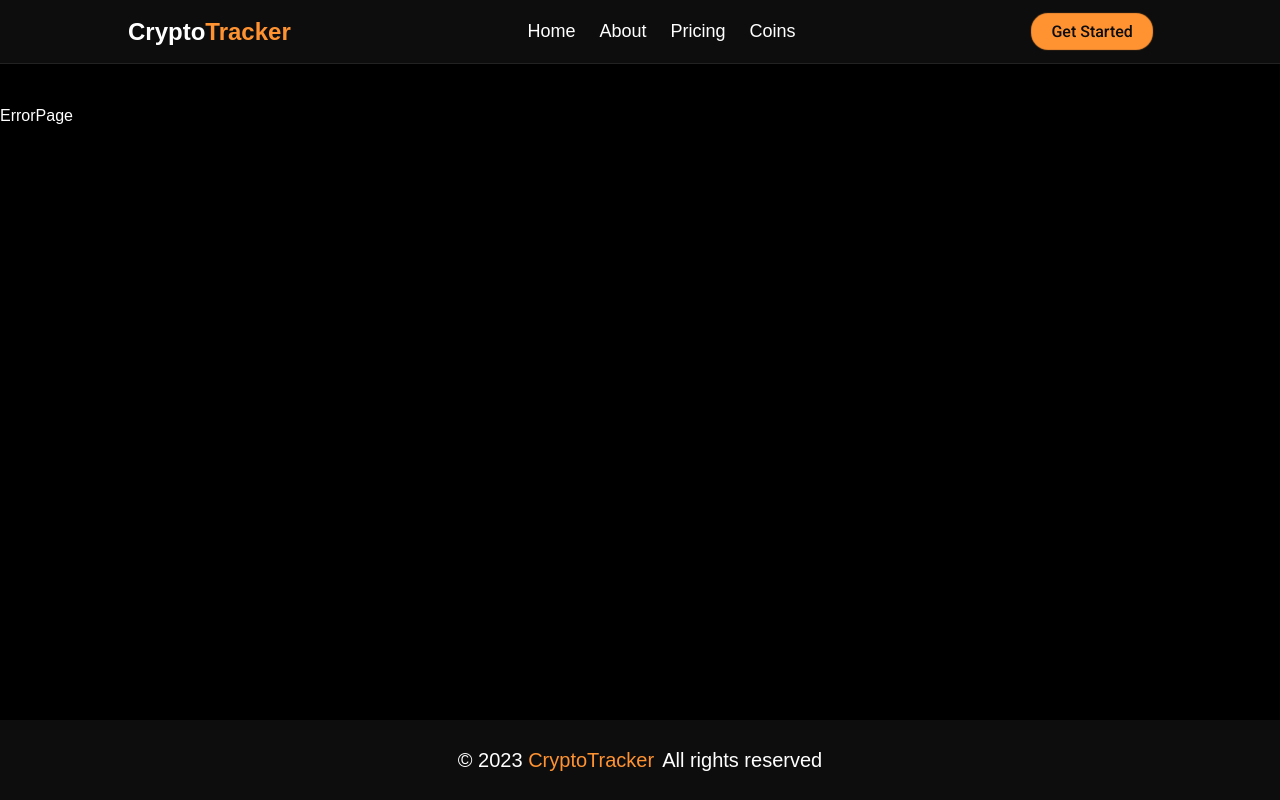
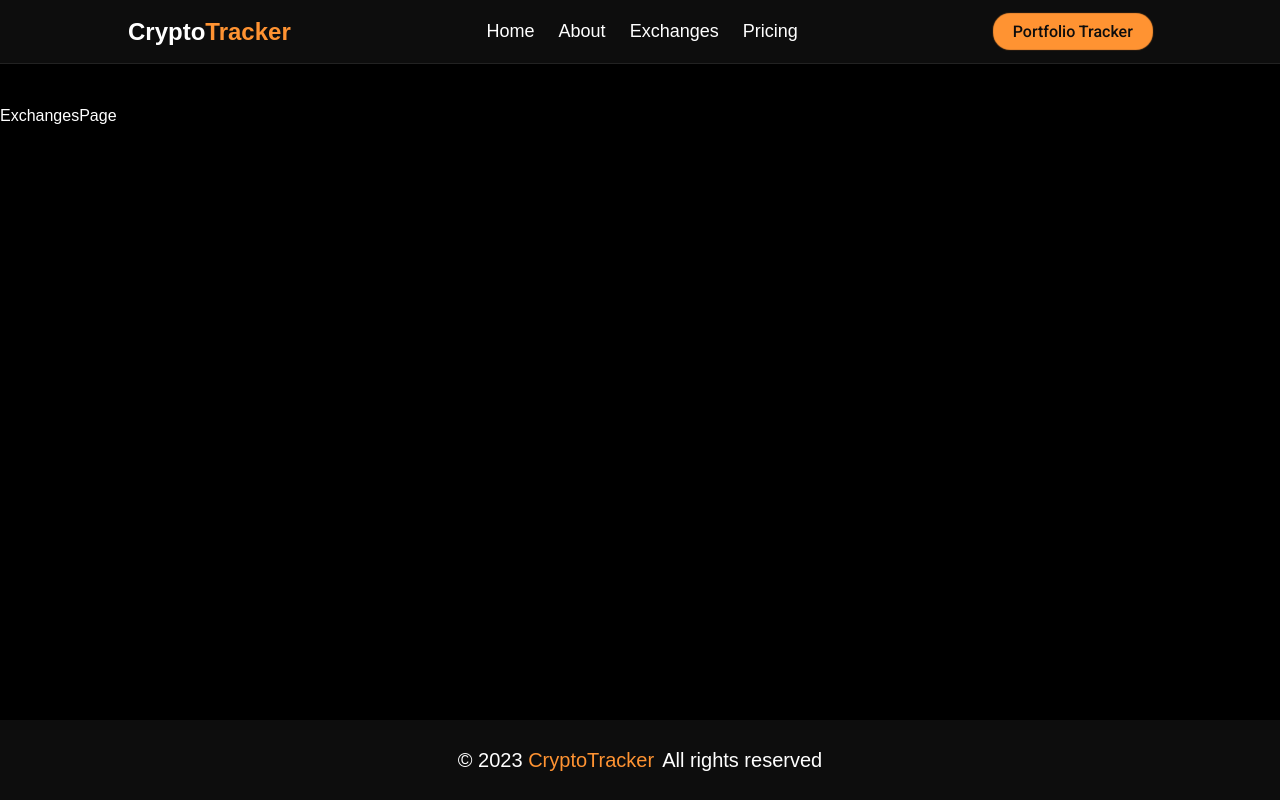
Before and after one commit to margusliinev/react-projects, a React (Vite) app in the folder 03-crypto-tracker/: page /Exchanges in a window 1280 px wide. Built offline with nearby package versions, Linux system fonts and the light colour scheme; a web font is replaced by a local one.

Commit message:
filtering error message, routing changes

```diff
--- a/03-crypto-tracker/src/App.jsx
+++ b/03-crypto-tracker/src/App.jsx
@@ -1,6 +1,6 @@
 import React from 'react';
 import { BrowserRouter as Router, Routes, Route } from 'react-router-dom';
-import { HomePage, AboutPage, PricingPage, CoinsPage, SingleCoinPage, ErrorPage } from './pages';
+import { HomePage, AboutPage, ExchangesPage, PricingPage, SingleCoinPage, ErrorPage } from './pages';
 import { Navbar, Sidebar, Footer } from './components';
 
 function App() {
@@ -10,10 +10,10 @@ function App() {
             <Sidebar />
             <Routes>
                 <Route path='/' element={<HomePage />} />
+                <Route path='/:id' element={<SingleCoinPage />} />
                 <Route path='about' element={<AboutPage />} />
+                <Route path='Exchanges' element={<ExchangesPage />} />
                 <Route path='pricing' element={<PricingPage />} />
-                <Route path='coins' element={<CoinsPage />} />
-                <Route path='coins/:id' element={<SingleCoinPage />} />
                 <Route path='*' element={<ErrorPage />} />
             </Routes>
             <Footer />
--- a/03-crypto-tracker/src/components/CoinsList.jsx
+++ b/03-crypto-tracker/src/components/CoinsList.jsx
@@ -9,7 +9,7 @@ const CoinsList = () => {
     const { btc, filtered_coins } = useSelector((store) => store.coins);
 
     if (filtered_coins.length < 1) {
-        return <h2 style={{ textAlign: 'center' }}>No coins matched your search</h2>;
+        return <h3 className='filter-error'>No coins matched your search...</h3>;
     }
 
     return (
--- a/03-crypto-tracker/src/components/Navbar.jsx
+++ b/03-crypto-tracker/src/components/Navbar.jsx
@@ -35,18 +35,18 @@ const Navbar = () => {
                         </Link>
                     </li>
                     <li>
+                        <Link to={'/exchanges'} className='nav-link'>
+                            Exchanges
+                        </Link>
+                    </li>
+                    <li>
                         <Link to={'/pricing'} className='nav-link'>
                             Pricing
                         </Link>
                     </li>
-                    <li>
-                        <Link to={'/coins'} className='nav-link'>
-                            Coins
-                        </Link>
-                    </li>
                 </ul>
-                <button type='button' className='btn get-started-btn'>
-                    Get Started
+                <button type='button' className='btn navbar-tracker-btn'>
+                    Portfolio Tracker
                 </button>
             </div>
         </nav>
--- a/03-crypto-tracker/src/components/Sidebar.jsx
+++ b/03-crypto-tracker/src/components/Sidebar.jsx
@@ -24,13 +24,13 @@ const Sidebar = () => {
                         </Link>
                     </li>
                     <li>
-                        <Link to={'/pricing'} className='sidebar-link' onClick={() => dispatch(closeSidebar())}>
-                            Pricing
+                        <Link to={'/exchanges'} className='sidebar-link' onClick={() => dispatch(closeSidebar())}>
+                            Exchanges
                         </Link>
                     </li>
                     <li>
-                        <Link to={'/coins'} className='sidebar-link' onClick={() => dispatch(closeSidebar())}>
-                            Coins
+                        <Link to={'/pricing'} className='sidebar-link' onClick={() => dispatch(closeSidebar())}>
+                            Pricing
                         </Link>
                     </li>
                 </ul>
--- a/03-crypto-tracker/src/main.scss
+++ b/03-crypto-tracker/src/main.scss
@@ -218,7 +218,7 @@ main {
 }
 
 .nav-links,
-.get-started-btn {
+.navbar-tracker-btn {
     display: none;
 }
 
@@ -228,7 +228,7 @@ main {
         display: none;
     }
     .nav-links,
-    .get-started-btn {
+    .navbar-tracker-btn {
         display: flex;
     }
     .nav-container {
@@ -544,6 +544,13 @@ main {
     display: none;
 }
 
+.filter-error {
+    text-align: center;
+    margin: 3rem 0;
+    color: #b3b3b3;
+    font-weight: 500;
+}
+
 @media screen and (max-width: 490px) {
     .coin {
         grid-template-columns: 20px 1fr 1fr 15px;
--- a/03-crypto-tracker/src/pages/CoinsPage.jsx
+++ /dev/null
@@ -1,48 +0,0 @@
-import React, { useEffect } from 'react';
-import { MarketInfo, CoinsFilters, CoinsSort, CoinsList, CoinsPagination } from '../components';
-import { useDispatch, useSelector } from 'react-redux';
-import { fetchCoins } from '../features/coins/coinsSlice';
-import { filterCoins, sortCoins } from '../features/coins/coinsSlice';
-
-const CoinsPage = () => {
-    const dispatch = useDispatch();
-    const { sort, filters } = useSelector((store) => store.coins);
-
-    // PRODUCTION
-    // useEffect(() => {
-    //     dispatch(fetchCoins());
-    //     setInterval(() => {
-    //         dispatch(fetchCoins());
-    //     }, 120000);
-    // }, []);
-
-    // DEVELOPMENT
-    useEffect(() => {
-        dispatch(fetchCoins());
-    }, []);
-
-    useEffect(() => {
-        dispatch(filterCoins());
-        dispatch(sortCoins());
-    }, [sort, filters]);
-
-    return (
-        <main className='coins'>
-            <div className='coins-container'>
-                <div className='coins-header'>
-                    <h4>Best Coin Price Tracker in the Market</h4>
-                    <h6>Crypto Tracker is an application designed to help users track the real-time value and performance of their cryptocurrency investments.</h6>
-                </div>
-                <MarketInfo />
-                <CoinsFilters />
-                <div className='coins-table'>
-                    <CoinsSort />
-                    <CoinsList />
-                </div>
-                <CoinsPagination />
-            </div>
-        </main>
-    );
-};
-
-export default CoinsPage;
--- /dev/null
+++ b/03-crypto-tracker/src/pages/ExchangesPage.jsx
@@ -0,0 +1,7 @@
+import React from 'react';
+
+const ExchangesPage = () => {
+    return <main>ExchangesPage</main>;
+};
+
+export default ExchangesPage;
--- a/03-crypto-tracker/src/pages/HomePage.jsx
+++ b/03-crypto-tracker/src/pages/HomePage.jsx
@@ -1,7 +1,48 @@
-import React from 'react';
+import React, { useEffect } from 'react';
+import { MarketInfo, CoinsFilters, CoinsSort, CoinsList, CoinsPagination } from '../components';
+import { useDispatch, useSelector } from 'react-redux';
+import { fetchCoins } from '../features/coins/coinsSlice';
+import { filterCoins, sortCoins } from '../features/coins/coinsSlice';
 
 const HomePage = () => {
-    return <main>HomePage</main>;
+    const dispatch = useDispatch();
+    const { sort, filters } = useSelector((store) => store.coins);
+
+    // PRODUCTION
+    // useEffect(() => {
+    //     dispatch(fetchCoins());
+    //     setInterval(() => {
+    //         dispatch(fetchCoins());
+    //     }, 120000);
+    // }, []);
+
+    // DEVELOPMENT
+    useEffect(() => {
+        dispatch(fetchCoins());
+    }, []);
+
+    useEffect(() => {
+        dispatch(filterCoins());
+        dispatch(sortCoins());
+    }, [sort, filters]);
+
+    return (
+        <main className='coins'>
+            <div className='coins-container'>
+                <div className='coins-header'>
+                    <h4>Best Coin Price Tracker in the Market</h4>
+                    <h6>Crypto Tracker is an application designed to help users track the real-time value and performance of their cryptocurrency investments.</h6>
+                </div>
+                <MarketInfo />
+                <CoinsFilters />
+                <div className='coins-table'>
+                    <CoinsSort />
+                    <CoinsList />
+                </div>
+                <CoinsPagination />
+            </div>
+        </main>
+    );
 };
 
 export default HomePage;
--- a/03-crypto-tracker/src/pages/index.jsx
+++ b/03-crypto-tracker/src/pages/index.jsx
@@ -1,8 +1,8 @@
 import HomePage from './HomePage';
 import AboutPage from './AboutPage';
+import ExchangesPage from './ExchangesPage';
 import PricingPage from './PricingPage';
-import CoinsPage from './CoinsPage';
 import SingleCoinPage from './SingleCoinPage';
 import ErrorPage from './ErrorPage';
 
-export { HomePage, AboutPage, PricingPage, CoinsPage, SingleCoinPage, ErrorPage };
+export { HomePage, AboutPage, ExchangesPage, PricingPage, SingleCoinPage, ErrorPage };
```
